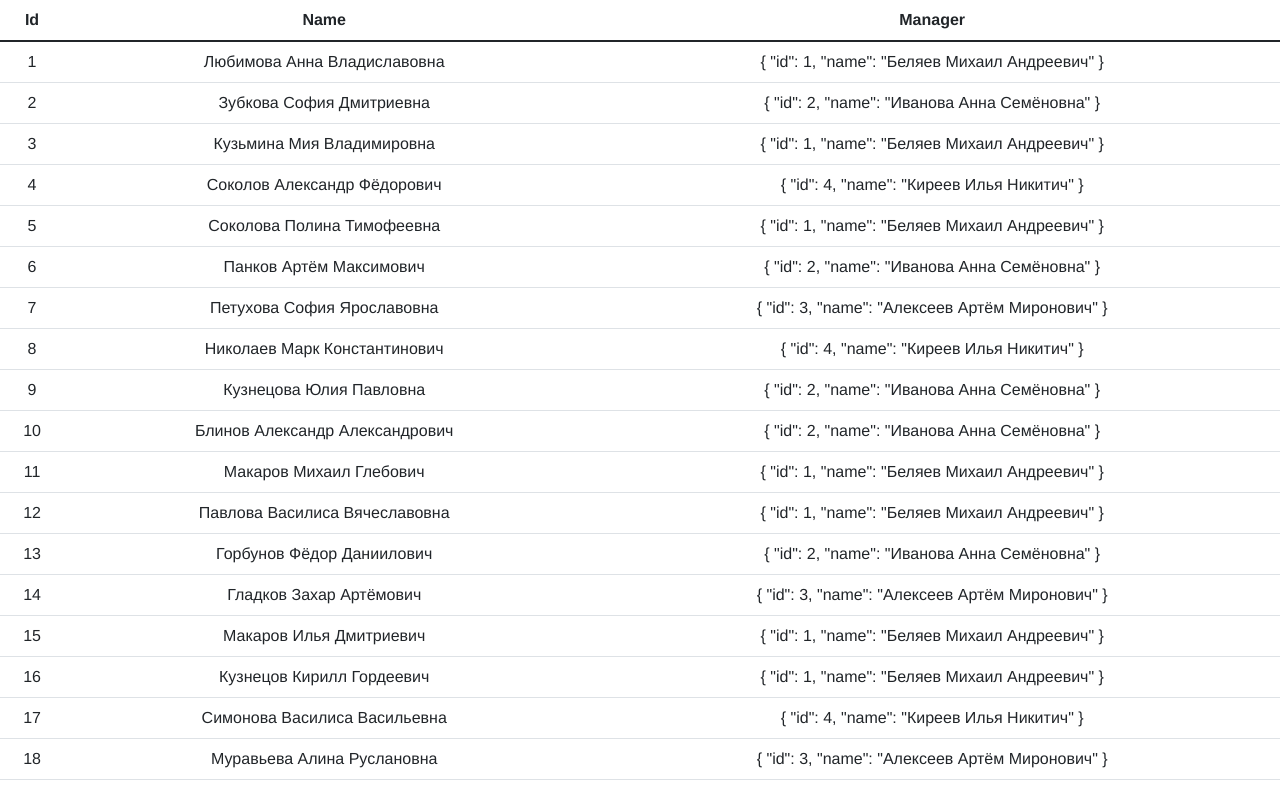
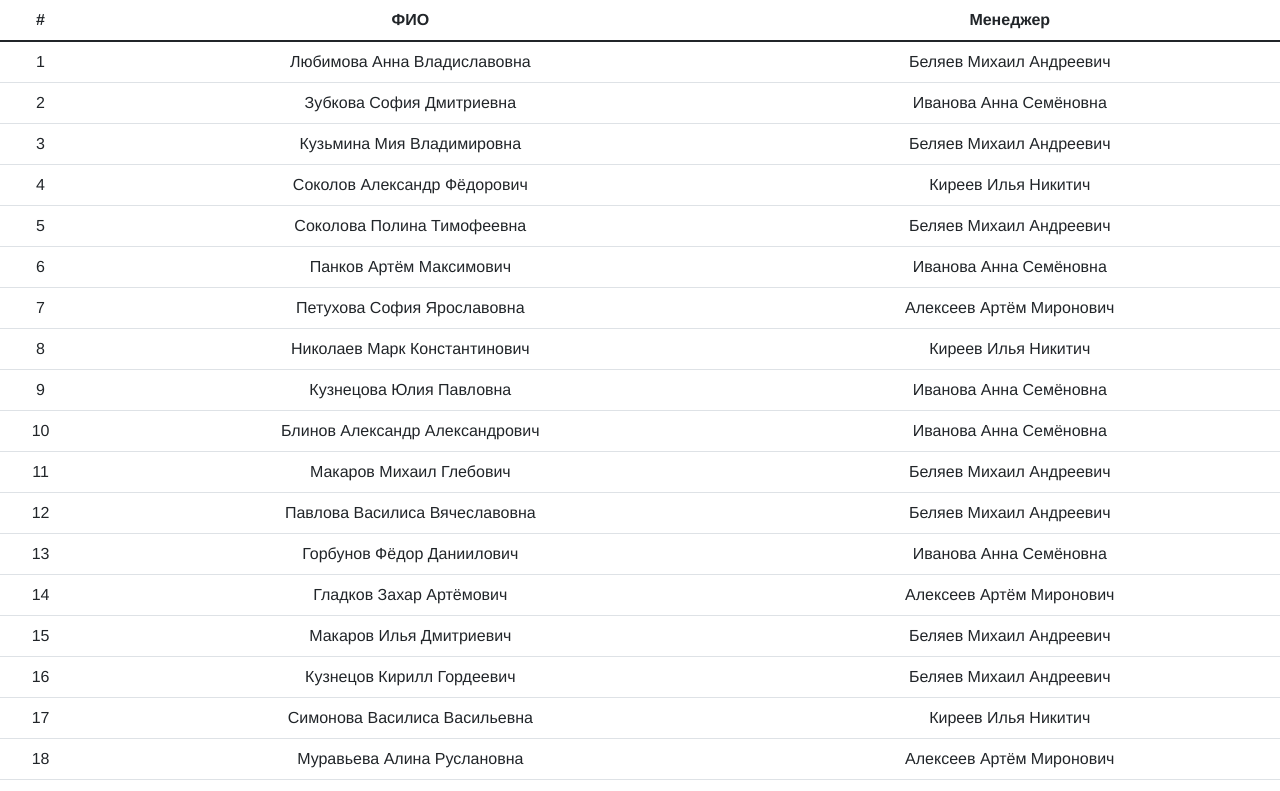
Before and after one commit to Scareton/cms-test_task, a Vue app: page / in a window 1280 px wide. Shown: the top 791 px of the page. Built offline with nearby package versions, Linux system fonts and the light colour scheme.

Commit message:
table manager slot

```diff
--- a/src/views/Clients/list.vue
+++ b/src/views/Clients/list.vue
@@ -1,15 +1,26 @@
 <template>
   <div class="clients">
-    <b-table  hover :items="clientsList" class="clients-table"></b-table>
+    <b-table hover :items="clientsList" :fields="fields" class="clients-table">
+      <template #cell(manager)="data">{{ data.item.manager.name }}</template>
+    </b-table>
   </div>
 </template>
 
 <script>
 export default {
   name: "ClientsList",
+  data() {
+    return {
+      fields: [
+        { key: "id", label: "#" },
+        { key: "name", label: "ФИО" },
+        { key: "manager", label: "Менеджер" },
+      ],
+    };
+  },
   computed: {
     clientsList() {
-      return this.$store.getters['clients/listWithManagers']
+      return this.$store.getters["clients/listWithManagers"];
     },
   },
 };
```
